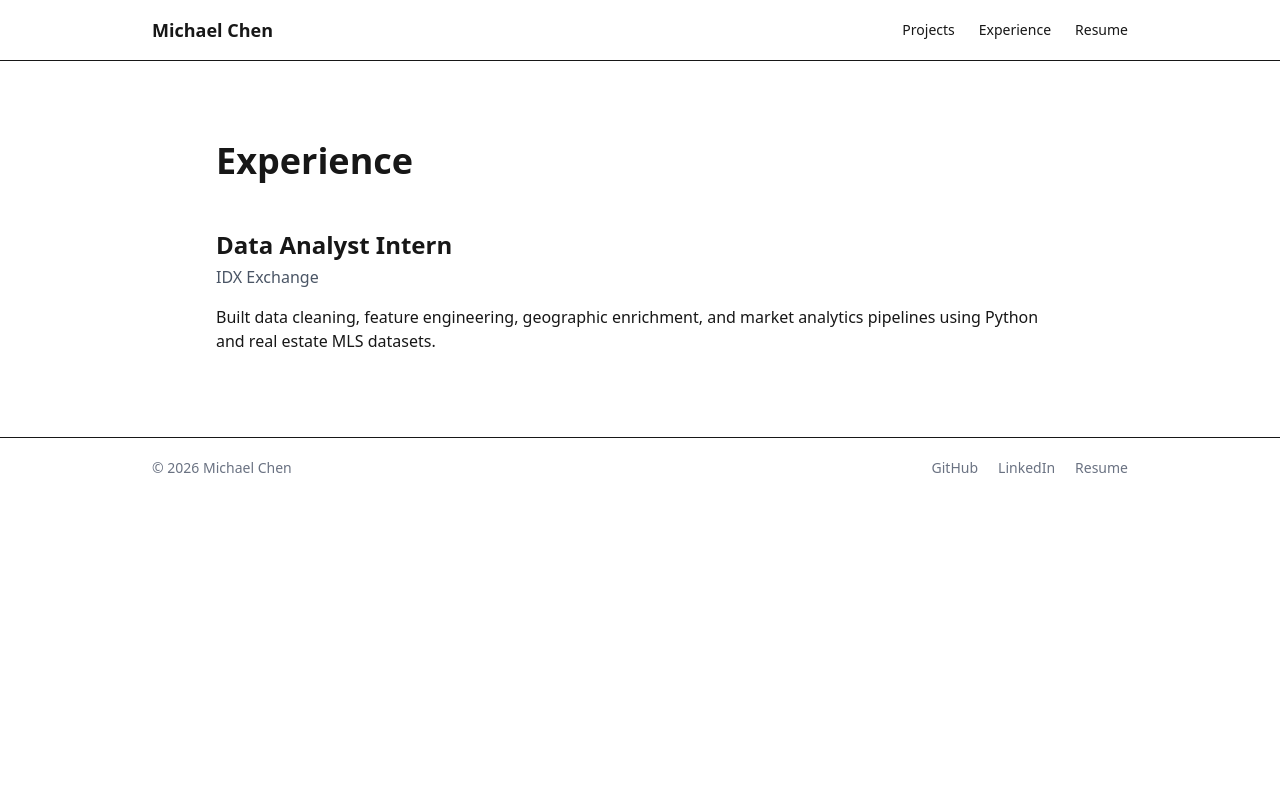
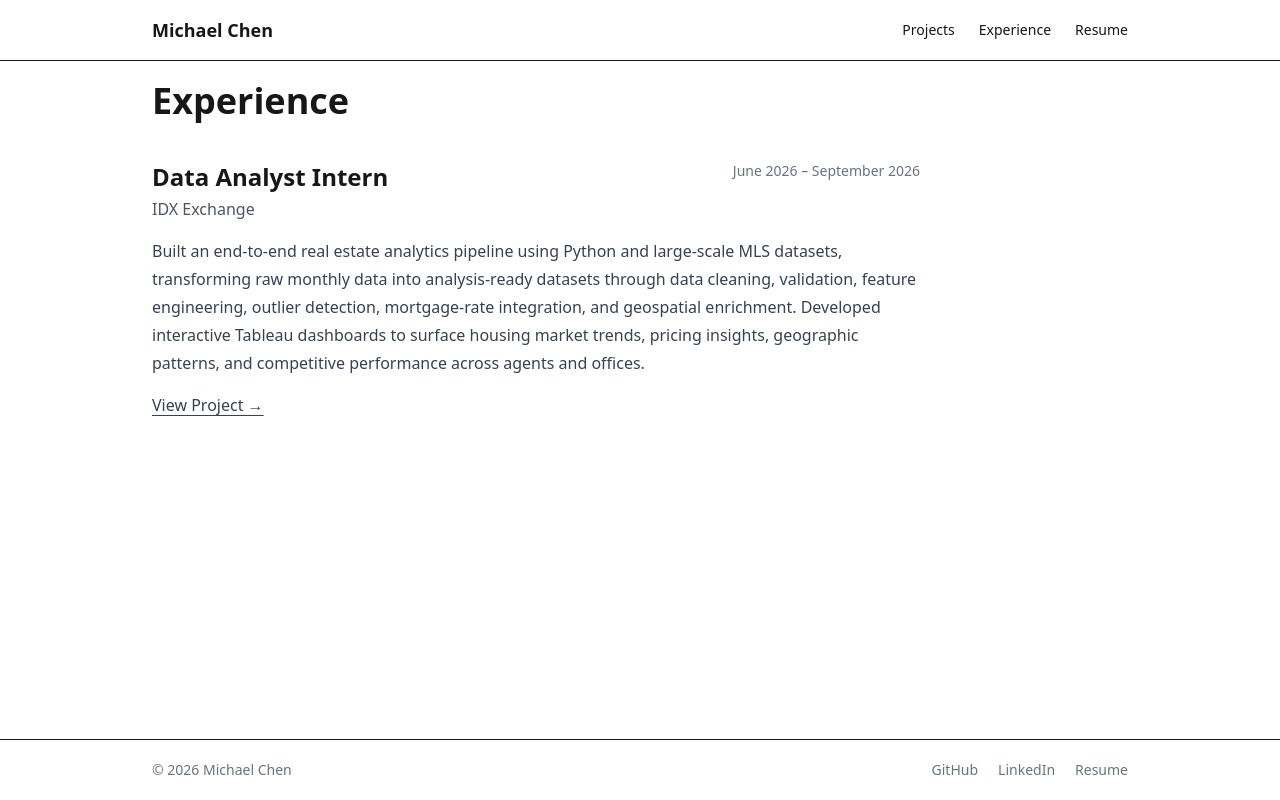
Before and after one commit to Migdf/portfolio, a Next.js app: page /experience in a window 1280 px wide. Built offline with nearby package versions, Linux system fonts and the light colour scheme.

Commit message:
Improve project pages

```diff
--- a/src/app/components/Footer.tsx
+++ b/src/app/components/Footer.tsx
@@ -1,6 +1,6 @@
 export default function Footer() {
   return (
-    <footer className="mt-1 border-t">
+    <footer className="border-t">
 
       <div className="mx-auto flex max-w-5xl flex-col gap-4 px-6 py-5 text-sm text-gray-500 md:flex-row md:items-center md:justify-between">
 
--- a/src/app/experience/page.tsx
+++ b/src/app/experience/page.tsx
@@ -1,26 +1,50 @@
+import Link from "next/link";
+
 export default function ExperiencePage() {
   return (
-    <main className="max-w-4xl mx-auto px-6 py-20">
+    <main className="mx-auto max-w-5xl px-6 pt-5 pb-16">
 
       <h1 className="text-4xl font-bold">
         Experience
       </h1>
 
-      <div className="mt-12">
+      <div className="mt-10 max-w-3xl">
 
-        <h2 className="text-2xl font-bold">
-          Data Analyst Intern
-        </h2>
+        <div className="flex flex-col gap-1 sm:flex-row sm:items-start sm:justify-between">
 
-        <p className="text-gray-600 mt-1">
-          IDX Exchange
+          <div>
+            <h2 className="text-2xl font-bold">
+              Data Analyst Intern
+            </h2>
+
+            <p className="mt-1 text-gray-600">
+              IDX Exchange
+            </p>
+          </div>
+
+          <p className="text-sm text-gray-500">
+            June 2026 – September 2026
+          </p>
+
+        </div>
+
+        <p className="mt-4 leading-7 text-gray-700">
+          Built an end-to-end real estate analytics pipeline using
+          Python and large-scale MLS datasets, transforming raw
+          monthly data into analysis-ready datasets through data
+          cleaning, validation, feature engineering, outlier detection,
+          mortgage-rate integration, and geospatial enrichment. Developed
+          interactive Tableau dashboards to surface housing market trends,
+          pricing insights, geographic patterns, and competitive performance
+          across agents and offices.
         </p>
 
-        <p className="mt-4">
-          Built data cleaning, feature engineering, geographic
-          enrichment, and market analytics pipelines using
-          Python and real estate MLS datasets.
-        </p>
+        <Link
+          href="/projects/idx-analytics"
+          className="mt-4 inline-block font-medium text-gray-700 underline underline-offset-4 hover:text-black"
+        >
+          View Project →
+        </Link>
 
       </div>
 
--- a/src/app/layout.tsx
+++ b/src/app/layout.tsx
@@ -15,9 +15,13 @@ export default function RootLayout({
 }>) {
   return (
     <html lang="en">
-      <body>
+      <body className="min-h-screen flex flex-col">
         <Navbar />
-        {children}
+
+        <div className="flex-1">
+          {children}
+        </div>
+
         <Footer />
       </body>
     </html>
--- a/src/app/page.tsx
+++ b/src/app/page.tsx
@@ -33,7 +33,7 @@ export default function Home() {
         <div className="mt-8 flex flex-wrap gap-4">
 
           <a
-            href="YOUR_GITHUB_URL"
+            href="https://github.com/Migdf"
             target="_blank"
             className="rounded-lg bg-black px-5 py-3 font-medium text-white transition hover:bg-gray-800"
           >
@@ -41,7 +41,7 @@ export default function Home() {
           </a>
 
           <a
-            href="YOUR_LINKEDIN_URL"
+            href="https://www.linkedin.com/in/michaeldchen/"
             target="_blank"
             className="rounded-lg bg-black px-5 py-3 font-medium text-white transition hover:bg-gray-800"
           >
```
Also changed, not shown: 1 other file (tests, documents, lock files or other folders).
